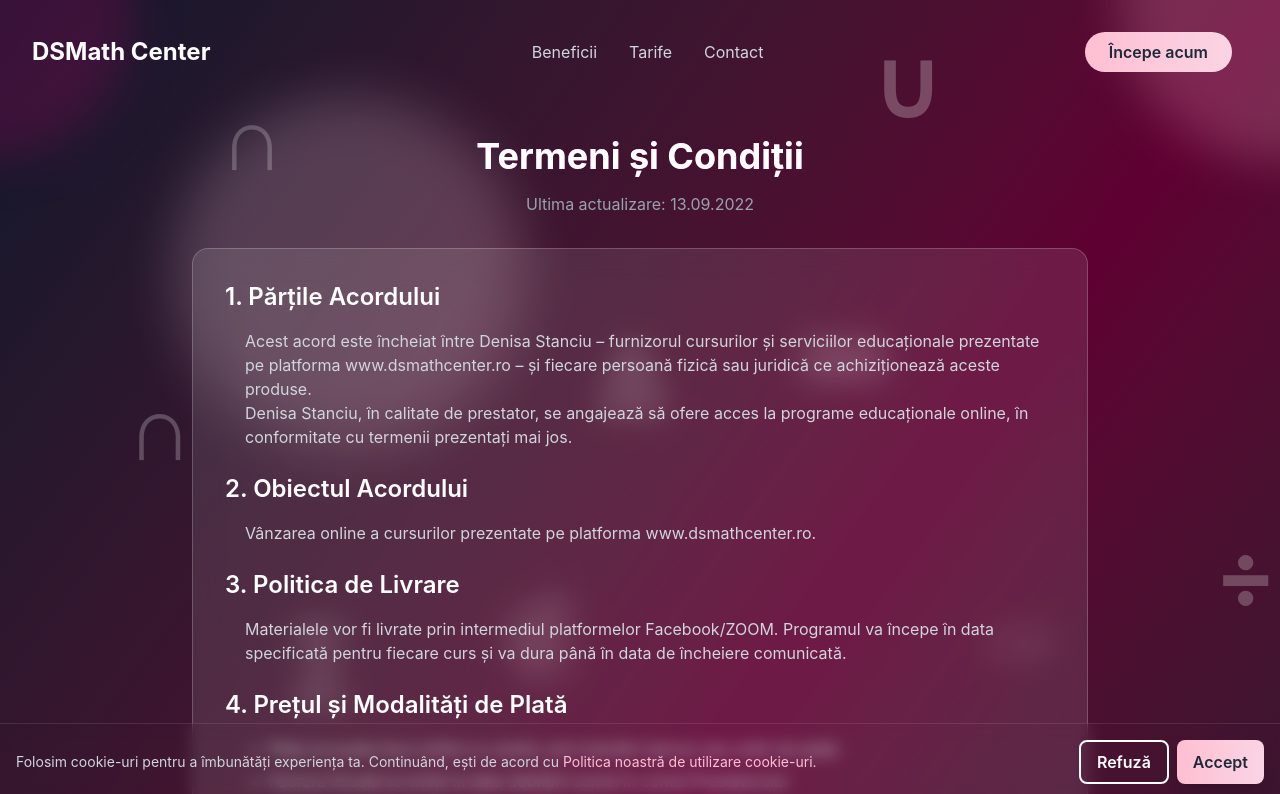
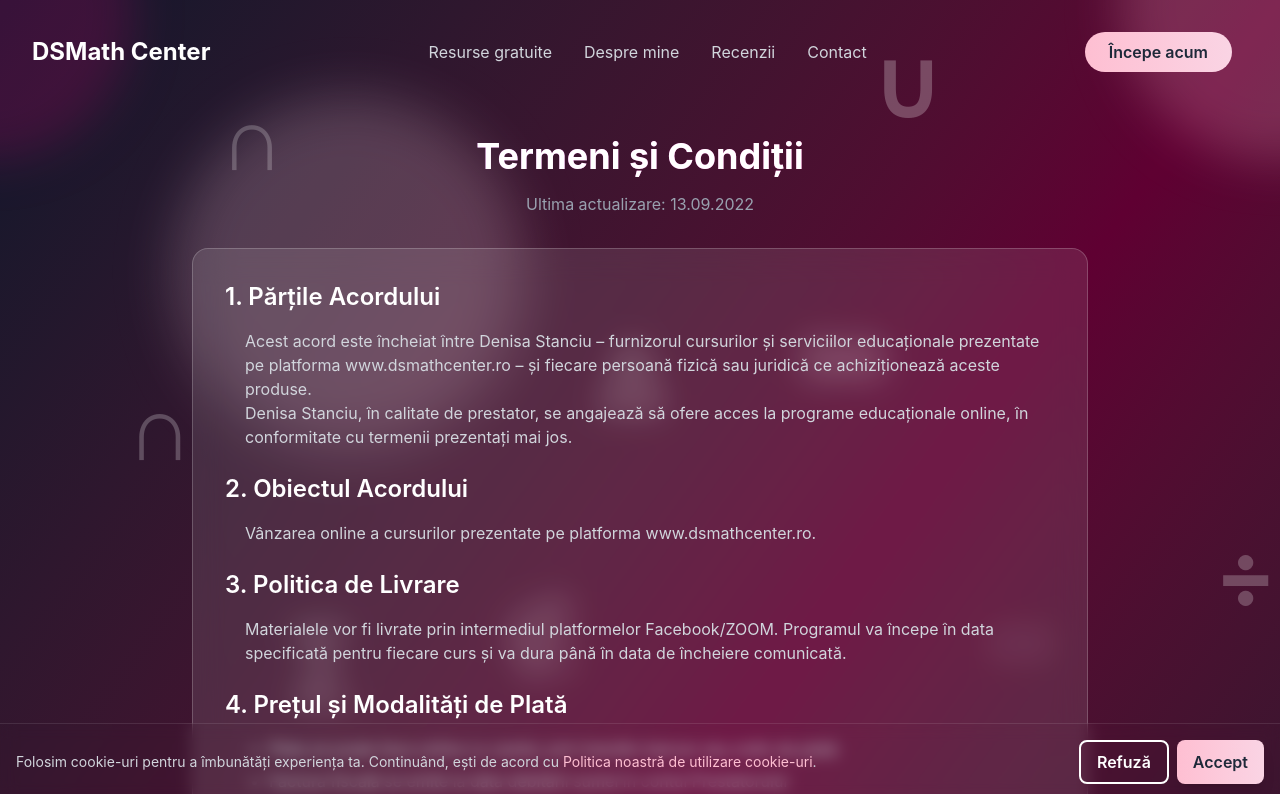
Before and after one commit to andrei-vataselu/math_meditatii, a Next.js app: page /tos in a window 1280 px wide. Shown: the top 794 px of the page. Built offline with nearby package versions, Linux system fonts and the light colour scheme; no server answers.

Commit message:
updated header

```diff
--- a/src/app/components/Header.tsx
+++ b/src/app/components/Header.tsx
@@ -27,9 +27,10 @@ export default function Header() {
         transition={{ duration: 0.6, delay: 0.2 }}
         className="hidden md:flex space-x-8"
       >
-        <a href="#features" className="text-gray-300 hover:text-white transition-colors">Beneficii</a>
-        <a href="#pricing" className="text-gray-300 hover:text-white transition-colors">Tarife</a>
-        <a href="#contact" className="text-gray-300 hover:text-white transition-colors">Contact</a>
+        <Link href="/resurse-gratuite" className="text-gray-300 hover:text-white transition-colors">Resurse gratuite</Link>
+        <Link href="/despre-mine" className="text-gray-300 hover:text-white transition-colors">Despre mine</Link>
+        <Link href="/recenzii" className="text-gray-300 hover:text-white transition-colors">Recenzii</Link>
+        <Link href="/contact" className="text-gray-300 hover:text-white transition-colors">Contact</Link>
       </motion.div>
 
       <div className="flex items-center space-x-4">
--- a/src/app/components/Hero.tsx
+++ b/src/app/components/Hero.tsx
@@ -65,7 +65,7 @@ export default function Hero() {
               )}
             </>
           )}
-          <Link href="/sign-in">
+          <Link href="/resurse-gratuite">
             <button className="border-2 border-white text-white px-8 py-4 rounded-full text-lg font-semibold hover:bg-white hover:text-[#DB0073] transition-all duration-300 cursor-pointer">
               Vezi resurse gratuite
             </button>
--- a/src/app/components/MobileMenu.tsx
+++ b/src/app/components/MobileMenu.tsx
@@ -23,9 +23,10 @@ export default function MobileMenu() {
   }, [isOpen]);
 
   const menuItems = [
-    { href: '#features', label: 'Beneficii' },
-    { href: '#pricing', label: 'Tarife' },
-    { href: '#contact', label: 'Contact' }
+    { href: '/resurse-gratuite', label: 'Resurse gratuite' },
+    { href: '/despre-mine', label: 'Despre mine' },
+    { href: '/recenzii', label: 'Recenzii' },
+    { href: '/contact', label: 'Contact' }
   ];
 
   return (
@@ -92,17 +93,20 @@ export default function MobileMenu() {
 
               <nav className="space-y-6">
                 {menuItems.map((item, index) => (
-                  <motion.a
+                  <motion.div
                     key={item.href}
-                    href={item.href}
                     initial={{ opacity: 0, x: 20 }}
                     animate={{ opacity: 1, x: 0 }}
                     transition={{ duration: 0.3, delay: index * 0.1 }}
-                    className="block text-xl text-gray-300 hover:text-white transition-colors"
-                    onClick={() => setIsOpen(false)}
                   >
-                    {item.label}
-                  </motion.a>
+                    <Link
+                      href={item.href}
+                      className="block text-xl text-gray-300 hover:text-white transition-colors"
+                      onClick={() => setIsOpen(false)}
+                    >
+                      {item.label}
+                    </Link>
+                  </motion.div>
                 ))}
 
                 {isLoaded && (
```
